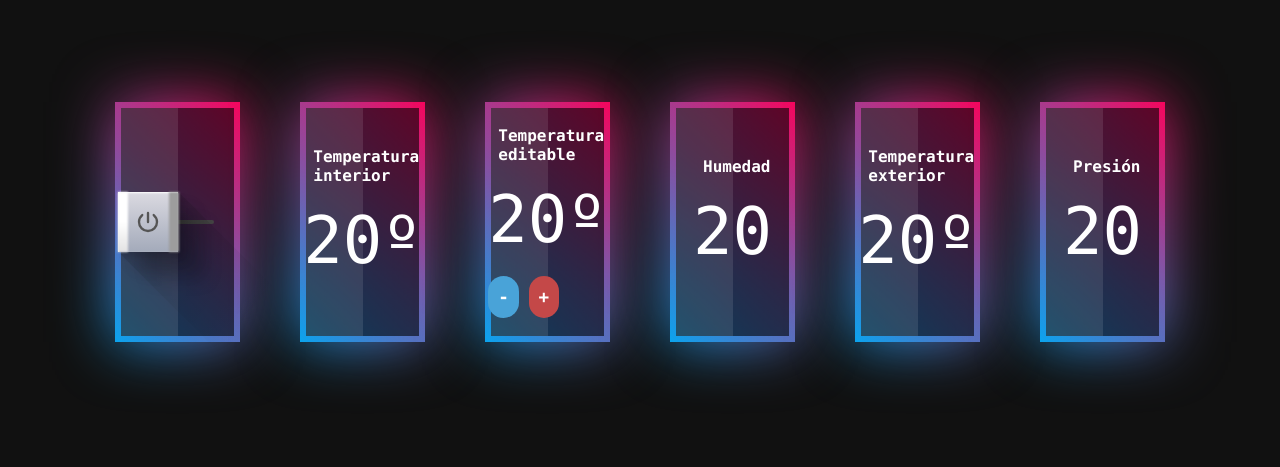
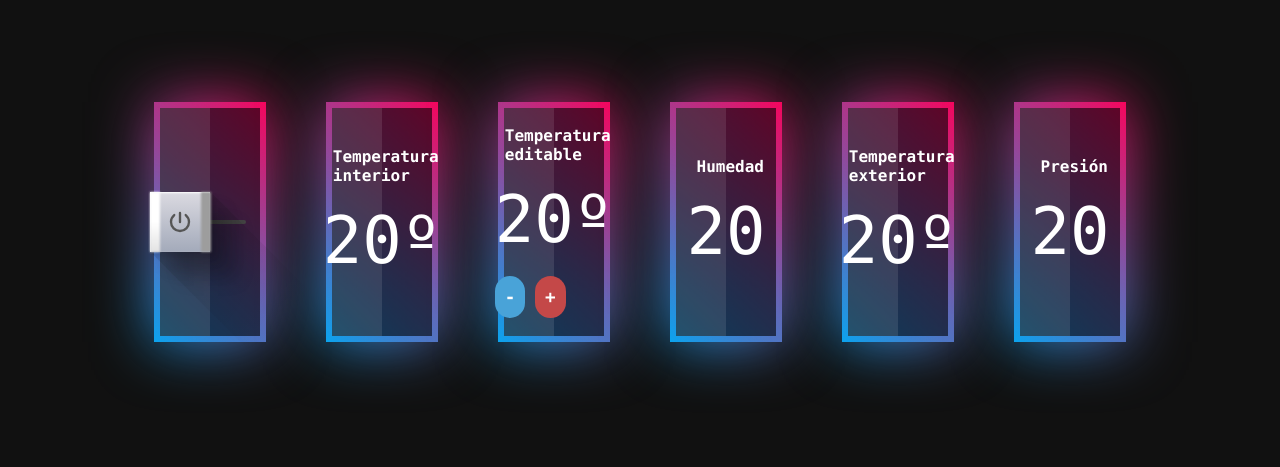
Before and after one commit to sarandongaFM/prueba, a plain HTML site: page index.html in a window 1280 px wide. Shown: the part 178-645 px from the top of the page. Drawn offline with nearby package versions, Linux system fonts and the light colour scheme.

Commit message:
Update style.css

```diff
--- a/style.css
+++ b/style.css
@@ -21,7 +21,7 @@ body {
 }
 .container .box {
     position: relative;
-    width: 125px;
+    width: 112px;
     height: 240px;
     color: #fff;
     background: #111;
```
